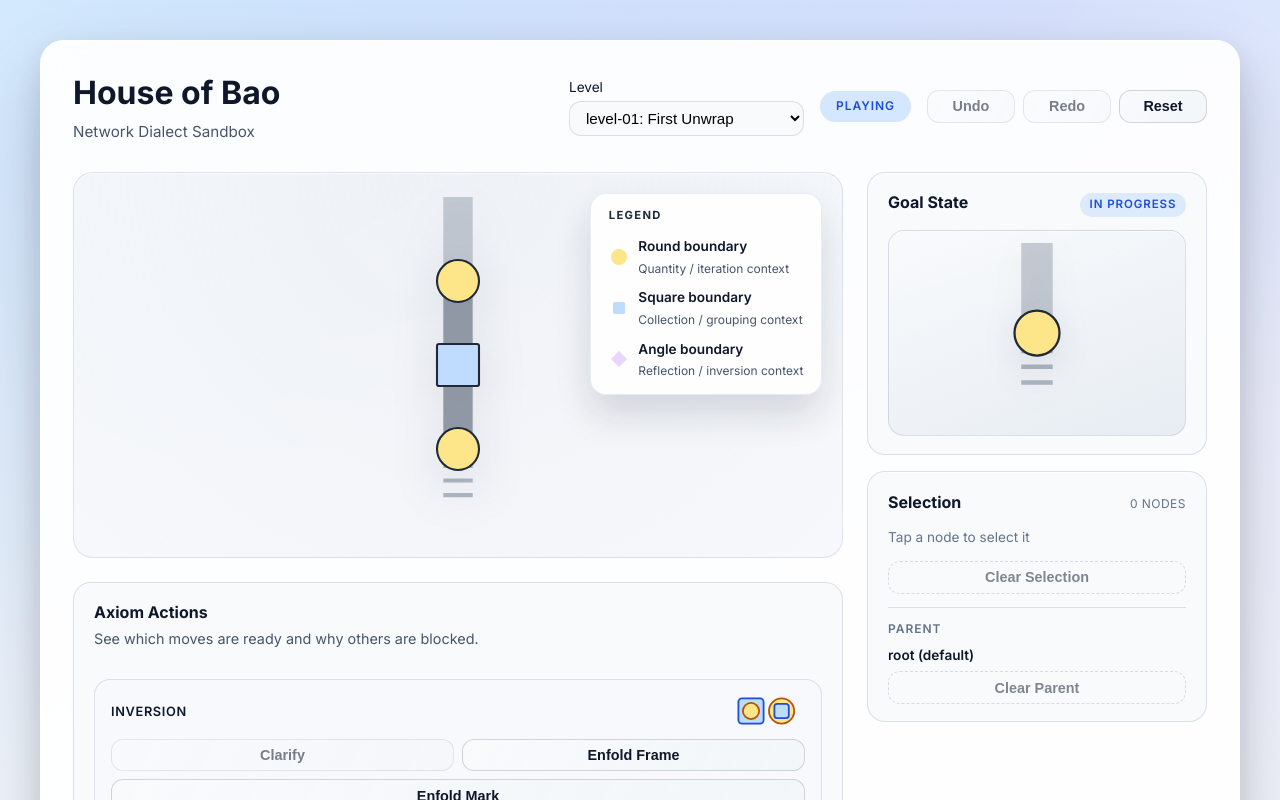
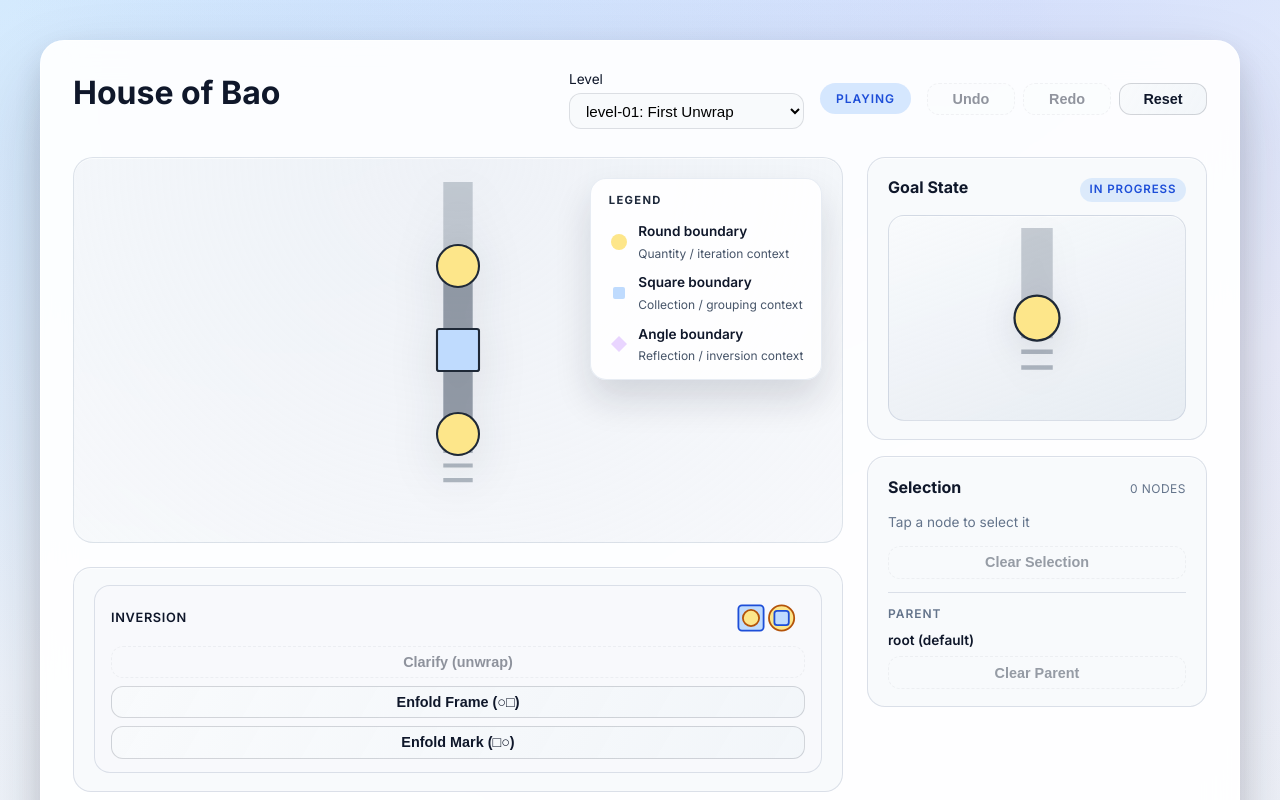
Before and after one commit to weavermarquez/house-of-bao, a React (Vite) app in the folder house-of-bao/: page / in a window 1280 px wide. Shown: the top 800 px of the page. Built offline with nearby package versions, Linux system fonts and the light colour scheme.

Commit message:
feat: Action preview on hover, action layout

```diff
--- a/house-of-bao/src/App.css
+++ b/house-of-bao/src/App.css
@@ -141,10 +141,13 @@ button:active:not(:disabled) {
 }
 
 button:disabled {
-  opacity: 0.55;
+  opacity: 0.45;
   cursor: not-allowed;
   box-shadow: none;
   transform: none;
+  background: rgba(248, 250, 252, 0.5);
+  border-style: dashed;
+  border-color: rgba(15, 23, 42, 0.1);
 }
 
 .ghost {
@@ -178,8 +181,21 @@ button:disabled {
   overflow: hidden;
 }
 
+.graph-panel.is-previewing {
+  background: linear-gradient(145deg, rgba(219, 234, 254, 0.9), rgba(191, 219, 254, 0.65));
+  border-color: rgba(59, 130, 246, 0.4);
+  box-shadow:
+    0 20px 40px rgba(59, 130, 246, 0.18),
+    inset 0 0 0 1px rgba(255, 255, 255, 0.5);
+}
+
+.graph-panel.is-previewing .network-view-container {
+  pointer-events: none;
+}
+
 .network-view-container {
   height: 100%;
+  position: relative;
 }
 
 .network-view-svg {
@@ -245,26 +261,17 @@ button:disabled {
   padding: 1.5rem;
 }
 
-.axiom-panel-heading {
-  display: flex;
-  justify-content: space-between;
-  align-items: flex-start;
-  margin-bottom: 1rem;
-}
-
-.axiom-panel-subhead {
-  margin: 0.2rem 0 0;
-  color: #475569;
-  font-size: 0.9rem;
-}
-
 .axiom-groups {
   display: flex;
-  flex-direction: column;
+  flex-direction: row;
+  flex-wrap: wrap;
   gap: 1rem;
+  justify-content: space-between;
 }
 
 .axiom-group {
+  flex: 1 1 0;
+  min-width: 220px;
   border: 1px solid rgba(148, 163, 184, 0.3);
   border-radius: 1rem;
   padding: 0.85rem 1rem;
@@ -302,23 +309,67 @@ button:disabled {
 
 .axiom-group-actions {
   display: flex;
-  flex-wrap: wrap;
+  flex-direction: column;
   gap: 0.5rem;
 }
 
 .axiom-group-actions button {
-  flex: 1 1 48%;
-  min-width: 140px;
-}
-
-.axiom-group-actions button:last-child:nth-child(odd) {
-  flex: 1 1 100%;
+  width: 100%;
 }
 
 .action-feedback {
   margin-top: 1.2rem;
   font-size: 0.9rem;
   color: #334155;
+}
+
+.preview-label {
+  font-size: 0.75rem;
+  text-transform: uppercase;
+  letter-spacing: 0.08em;
+  font-weight: 600;
+  color: #1d4ed8;
+  margin-bottom: 0.5rem;
+}
+
+.graph-preview-overlay {
+  position: absolute;
+  bottom: 1rem;
+  left: 1rem;
+  right: 1rem;
+  padding: 0.85rem 1rem;
+  border-radius: 0.9rem;
+  background: rgba(59, 130, 246, 0.12);
+  border: 1px solid rgba(59, 130, 246, 0.25);
+  backdrop-filter: blur(4px);
+  pointer-events: none;
+}
+
+
+@keyframes button-available-flash {
+  0%,
+  100% {
+    box-shadow: 0 0 0 0 rgba(59, 130, 246, 0);
+    border-color: rgba(15, 23, 42, 0.16);
+  }
+  50% {
+    box-shadow: 0 0 0 4px rgba(59, 130, 246, 0.3);
+    border-color: rgba(59, 130, 246, 0.6);
+  }
+}
+
+.button-newly-available {
+  animation: button-available-flash 1s ease-out;
+}
+
+@media (max-width: 1024px) {
+  .axiom-groups {
+    flex-direction: column;
+  }
+
+  .axiom-group {
+    min-width: unset;
+  }
 }
 
 .side-panel {
--- a/house-of-bao/src/App.tsx
+++ b/house-of-bao/src/App.tsx
@@ -1,4 +1,4 @@
-import { useEffect, useMemo } from "react";
+import { useCallback, useEffect, useMemo, useRef, useState } from "react";
 import { useShallow } from "zustand/shallow";
 import "./App.css";
 import { levels } from "./levels";
@@ -137,6 +137,11 @@ function App() {
   const undo = useGameStore(selectUndo);
   const redo = useGameStore(selectRedo);
   const historyCounts = useGameStore(useShallow(selectHistoryCounts));
+  const [previewState, setPreviewState] = useState<{
+    forms: Form[];
+    description: string;
+  } | null>(null);
+  const previewTimeoutRef = useRef<number | null>(null);
 
   useEffect(() => {
     if (!level) {
@@ -179,13 +184,43 @@ function App() {
   const parentIdForOps =
     selectedParentId === ROOT_NODE_ID ? null : selectedParentId;
 
+  const handlePreviewChange = useCallback(
+    (next: { forms: Form[]; description: string } | null) => {
+      if (previewTimeoutRef.current) {
+        clearTimeout(previewTimeoutRef.current);
+        previewTimeoutRef.current = null;
+      }
+      if (next) {
+        setPreviewState(next);
+        return;
+      }
+      previewTimeoutRef.current = window.setTimeout(() => {
+        setPreviewState(null);
+        previewTimeoutRef.current = null;
+      }, 200);
+    },
+    [],
+  );
+
+  useEffect(
+    () => () => {
+      if (previewTimeoutRef.current) {
+        clearTimeout(previewTimeoutRef.current);
+      }
+    },
+    [],
+  );
+
+  const activeForms = previewState?.forms ?? currentForms;
+  const isPreviewing = previewState !== null;
+  const previewDescription = previewState?.description;
+
   return (
     <div className="app-shell">
       <div className="app-card">
         <header className="app-header">
           <div className="header-copy">
             <h1>House of Bao</h1>
-            <p>Network Dialect Sandbox</p>
           </div>
           <div className="header-controls">
             <label className="level-select">
@@ -231,14 +266,19 @@ function App() {
 
         <div className="app-main">
           <div className="play-column">
-            <div className="graph-panel">
+            <div className={`graph-panel ${isPreviewing ? "is-previewing" : ""}`}>
               <NetworkView
-                forms={currentForms}
+                forms={activeForms}
                 selectedIds={selectionSet}
                 selectedParentId={selectedParentId}
                 className="network-view-container"
-                onToggleNode={(id) => toggleSelection(id)}
-                onSelectParent={(id) => {
+                onToggleNode={
+                  isPreviewing ? undefined : (id) => toggleSelection(id)
+                }
+                onSelectParent={
+                  isPreviewing
+                    ? undefined
+                    : (id) => {
                         if (
                           selectedParentId === id ||
                           (selectedParentId === null && id === null) ||
@@ -248,12 +288,24 @@ function App() {
                         } else {
                           selectParent(id ?? ROOT_NODE_ID);
                         }
-                }}
-                onBackgroundClick={() => {
+                      }
+                }
+                onBackgroundClick={
+                  isPreviewing
+                    ? undefined
+                    : () => {
                         clearSelection();
                         clearParentSelection();
-                }}
+                      }
+                }
               />
+              {isPreviewing ? (
+                <div className="graph-preview-overlay">
+                  <span className="preview-label">
+                    Preview: {previewDescription ?? "Simulated result"}
+                  </span>
+                </div>
+              ) : null}
               <LegendPanel />
             </div>
             <AxiomActionPanel
@@ -263,7 +315,10 @@ function App() {
               selectedNodeIds={selectedNodeIds}
               firstSelected={firstSelected}
               parentIdForOps={parentIdForOps}
+              currentForms={currentForms}
+              allowedAxioms={allowedAxioms}
               applyOperation={applyOperation}
+              onPreviewChange={handlePreviewChange}
             />
           </div>
           <aside className="side-panel">
--- a/house-of-bao/src/components/AxiomActionPanel.tsx
+++ b/house-of-bao/src/components/AxiomActionPanel.tsx
@@ -1,5 +1,7 @@
-import { useState } from "react";
-import type { GameOperation } from "../store/gameStore";
+import { useCallback, useEffect, useRef, useState } from "react";
+import type { Form } from "../logic/Form";
+import type { AxiomType } from "../levels/types";
+import { previewOperation, type GameOperation } from "../store/gameStore";
 import { useAvailableOperations, type OperationKey } from "../hooks/useAvailableOperations";
 
 const OPERATION_READY_COPY: Record<OperationKey, string> = {
@@ -35,6 +37,9 @@ type AxiomActionPanelProps = {
   firstSelected?: string;
   parentIdForOps: string | null;
   applyOperation: (operation: GameOperation) => void;
+  currentForms: Form[];
+  allowedAxioms?: AxiomType[];
+  onPreviewChange?: (payload: { forms: Form[]; description: string } | null) => void;
 };
 
 export function AxiomActionPanel({
@@ -44,48 +49,92 @@ export function AxiomActionPanel({
   selectedNodeIds,
   firstSelected,
   parentIdForOps,
+  currentForms,
+  allowedAxioms,
   applyOperation,
+  onPreviewChange,
 }: AxiomActionPanelProps) {
   const operationAvailability = useAvailableOperations();
-  const [focusedOperation, setFocusedOperation] = useState<OperationKey | null>(
-    null,
+  const [newlyAvailable, setNewlyAvailable] = useState<Set<OperationKey>>(
+    () => new Set(),
+  );
+  const availabilityRef = useRef(operationAvailability);
+
+  useEffect(() => {
+    const previous = availabilityRef.current;
+    const keys = Object.keys(operationAvailability) as OperationKey[];
+    const nowAvailable = new Set<OperationKey>();
+    keys.forEach((key) => {
+      if (operationAvailability[key].available && !previous[key]?.available) {
+        nowAvailable.add(key);
+      }
+    });
+    availabilityRef.current = operationAvailability;
+
+    if (nowAvailable.size > 0) {
+      setNewlyAvailable(nowAvailable);
+      const timer = setTimeout(() => setNewlyAvailable(new Set()), 1000);
+      return () => clearTimeout(timer);
+    }
+    setNewlyAvailable(new Set());
+    return undefined;
+  }, [operationAvailability]);
+
+  const computePreview = useCallback(
+    (operation: GameOperation): Form[] | null => {
+      return previewOperation(currentForms, operation, allowedAxioms);
+    },
+    [currentForms, allowedAxioms],
   );
 
-  const withFocusHandlers = (key: OperationKey) => ({
-    onMouseEnter: () => setFocusedOperation(key),
-    onFocus: () => setFocusedOperation(key),
-    onMouseLeave: () => setFocusedOperation(null),
-    onBlur: () =>
-      setFocusedOperation((current) => (current === key ? null : current)),
-  });
+  const createInteractionHandlers = (
+    key: OperationKey,
+    buildOperation?: () => GameOperation | null,
+  ) => {
+    const showPreview = () => {
+      if (!buildOperation || !operationAvailability[key].available) {
+        onPreviewChange?.(null);
+        return;
+      }
+      const operation = buildOperation();
+      if (!operation) {
+        onPreviewChange?.(null);
+        return;
+      }
+      const preview = computePreview(operation);
+      if (preview) {
+        onPreviewChange?.({
+          forms: preview,
+          description: OPERATION_READY_COPY[key],
+        });
+      } else {
+        onPreviewChange?.(null);
+      }
+    };
+
+    return {
+      onMouseEnter: () => {
+        showPreview();
+      },
+      onFocus: () => {
+        showPreview();
+      },
+      onMouseLeave: () => {
+        onPreviewChange?.(null);
+      },
+      onBlur: () => {
+        onPreviewChange?.(null);
+      },
+    };
+  };
 
   const getOperationTooltip = (key: OperationKey) =>
     operationAvailability[key].available
       ? undefined
       : operationAvailability[key].reason ?? undefined;
 
-  const getOperationMessage = (key: OperationKey): string => {
-    const entry = operationAvailability[key];
-    if (!entry.available) {
-      return entry.reason ?? "Action unavailable.";
-    }
-    return OPERATION_READY_COPY[key];
-  };
-
-  const actionMessage = focusedOperation
-    ? getOperationMessage(focusedOperation)
-    : "Hover or focus an action to learn what it does.";
-
   return (
     <section className="info-card axiom-actions-panel">
-      <div className="axiom-panel-heading">
-        <div>
-          <h2>Axiom Actions</h2>
-          <p className="axiom-panel-subhead">
-            See which moves are ready and why others are blocked.
-          </p>
-        </div>
-      </div>
       <div className="axiom-groups">
         {showInversionActions && (
           <div className="axiom-group">
@@ -114,9 +163,19 @@ export function AxiomActionPanel({
                 }}
                 disabled={!operationAvailability.clarify.available}
                 title={getOperationTooltip("clarify")}
-                {...withFocusHandlers("clarify")}
+                className={
+                  newlyAvailable.has("clarify") ? "button-newly-available" : ""
+                }
+                {...createInteractionHandlers("clarify", () =>
+                  firstSelected
+                    ? {
+                        type: "clarify",
+                        targetId: firstSelected,
+                      }
+                    : null,
+                )}
               >
-                Clarify
+                Clarify (unwrap)
               </button>
               <button
                 type="button"
@@ -133,9 +192,19 @@ export function AxiomActionPanel({
                 }}
                 disabled={!operationAvailability.enfoldFrame.available}
                 title={getOperationTooltip("enfoldFrame")}
-                {...withFocusHandlers("enfoldFrame")}
+                className={
+                  newlyAvailable.has("enfoldFrame")
+                    ? "button-newly-available"
+                    : ""
+                }
+                {...createInteractionHandlers("enfoldFrame", () => ({
+                  type: "enfold",
+                  targetIds: selectedNodeIds,
+                  variant: "frame",
+                  parentId: parentIdForOps,
+                }))}
               >
-                Enfold Frame
+                Enfold Frame (○□)
               </button>
               <button
                 type="button"
@@ -152,9 +221,19 @@ export function AxiomActionPanel({
                 }}
                 disabled={!operationAvailability.enfoldMark.available}
                 title={getOperationTooltip("enfoldMark")}
-                {...withFocusHandlers("enfoldMark")}
+                className={
+                  newlyAvailable.has("enfoldMark")
+                    ? "button-newly-available"
+                    : ""
+                }
+                {...createInteractionHandlers("enfoldMark", () => ({
+                  type: "enfold",
+                  targetIds: selectedNodeIds,
+                  variant: "mark",
+                  parentId: parentIdForOps,
+                }))}
               >
-                Enfold Mark
+                Enfold Mark (□○)
               </button>
             </div>
           </div>
@@ -184,9 +263,18 @@ export function AxiomActionPanel({
                 }}
                 disabled={!operationAvailability.disperse.available}
                 title={getOperationTooltip("disperse")}
-                {...withFocusHandlers("disperse")}
+                className={
+                  newlyAvailable.has("disperse")
+                    ? "button-newly-available"
+                    : ""
+                }
+                {...createInteractionHandlers("disperse", () => ({
+                  type: "disperse",
+                  contentIds: selectedNodeIds,
+                  frameId: parentIdForOps ?? undefined,
+                }))}
               >
-                Disperse
+                Disperse (split)
               </button>
               <button
                 type="button"
@@ -201,9 +289,15 @@ export function AxiomActionPanel({
                 }}
                 disabled={!operationAvailability.collect.available}
                 title={getOperationTooltip("collect")}
-                {...withFocusHandlers("collect")}
+                className={
+                  newlyAvailable.has("collect") ? "button-newly-available" : ""
+                }
+                {...createInteractionHandlers("collect", () => ({
+                  type: "collect",
+                  targetIds: selectedNodeIds,
+                }))}
               >
-                Collect
+                Collect (merge)
               </button>
             </div>
           </div>
@@ -232,9 +326,15 @@ export function AxiomActionPanel({
                 }}
                 disabled={!operationAvailability.cancel.available}
                 title={getOperationTooltip("cancel")}
-                {...withFocusHandlers("cancel")}
+                className={
+                  newlyAvailable.has("cancel") ? "button-newly-available" : ""
+                }
+                {...createInteractionHandlers("cancel", () => ({
+                  type: "cancel",
+                  targetIds: selectedNodeIds,
+                }))}
               >
-                Cancel
+                Cancel (remove pair)
               </button>
               <button
                 type="button"
@@ -251,15 +351,27 @@ export function AxiomActionPanel({
                 }}
                 disabled={!operationAvailability.create.available}
                 title={getOperationTooltip("create")}
-                {...withFocusHandlers("create")}
+                className={
+                  newlyAvailable.has("create") ? "button-newly-available" : ""
+                }
+                {...createInteractionHandlers("create", () => ({
+                  type: "create",
+                  parentId: parentIdForOps,
+                  templateIds:
+                    selectedNodeIds.length > 0 ? selectedNodeIds : undefined,
+                }))}
               >
-                Create Pair
+                Create Pair (+)
               </button>
             </div>
           </div>
         )}
       </div>
-      <p className="action-feedback">{actionMessage}</p>
+      {/*
+        TODO(bao-preview-copy): Reintroduce the action-feedback text if future UX testing
+        shows the overlay description is insufficient.
+        <p className="action-feedback">{actionMessage}</p>
+      */}
     </section>
   );
 }
```
Also changed, not shown: 1 other file (tests, documents, lock files or other folders). Lines whose indentation alone changed are shown as unchanged.
